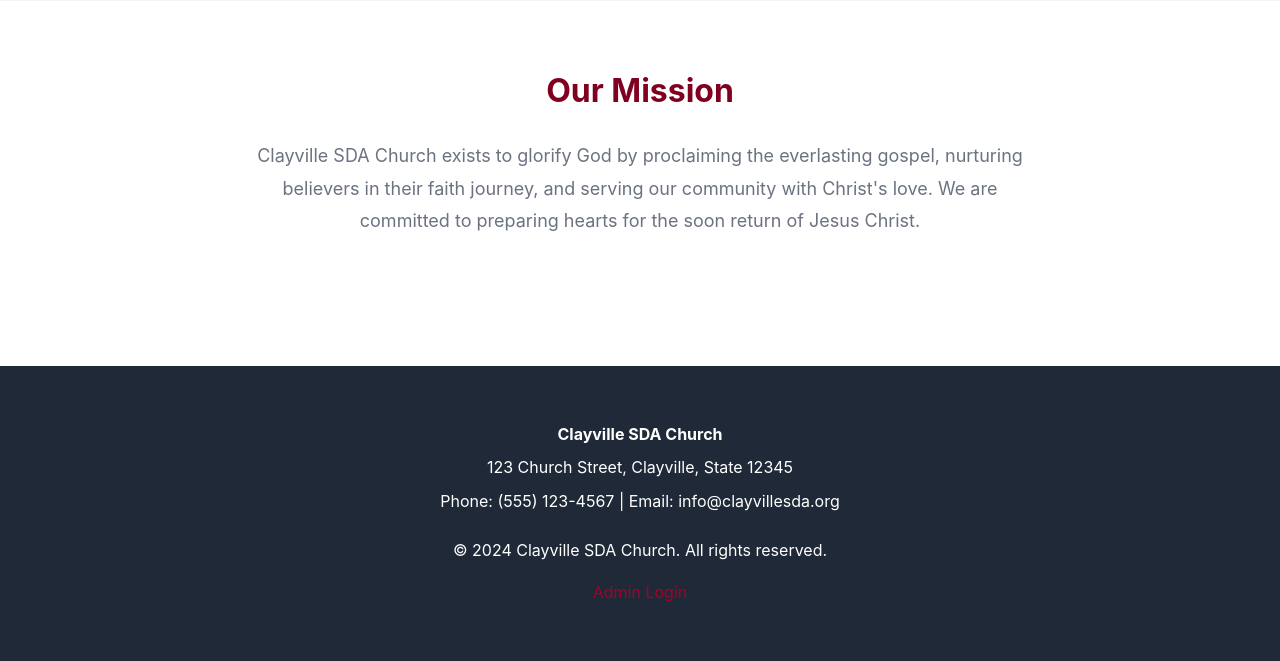
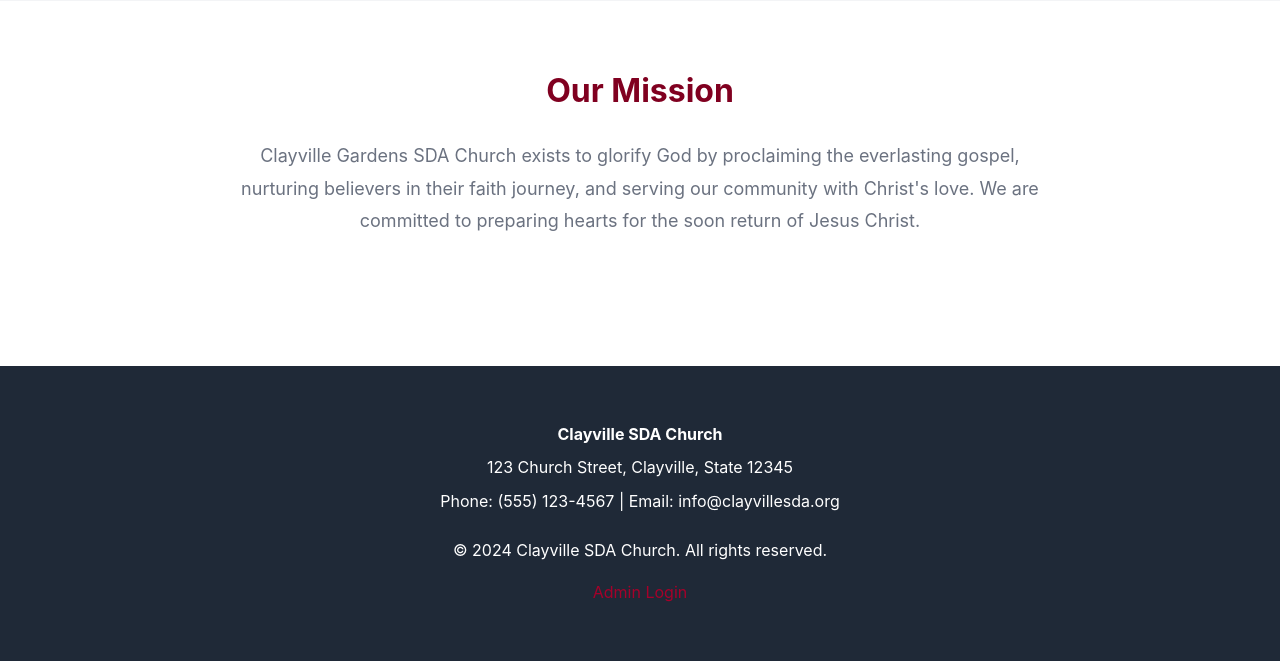
Before and after one commit to MisheckGalx/YouthConnectSDA, a Flask app: page / in a window 1280 px wide. Shown: the part 2277-2938 px from the top of the page. Run offline with Flask 3, Linux system fonts and the light colour scheme; data comes from the database, SQL or seed files in the repository.

Commit message:
Update home.html

```diff
--- a/templates/home.html
+++ b/templates/home.html
@@ -7,7 +7,7 @@
 <div class="hero-slider">
     <div class="slide active" style="background-image: url('https://images.unsplash.com/photo-1438232992991-995b7058bbb3?w=1600&q=80');">
         <div class="slide-overlay">
-            <h1>Clayville SDA Church</h1>
+            <h1>Clayville Gardens SDA Church</h1>
             <p>Proclaiming the Gospel. Serving the Community. Preparing for Christ's Return.</p>
             <div class="cta-buttons">
                 <a href="{{ url_for('services') }}" class="btn btn-primary">Plan Your Visit</a>
@@ -95,7 +95,7 @@
     <div style="max-width: 800px; margin: 0 auto; text-align: center;">
         <h2 style="color: var(--maroon); margin-bottom: 1.5rem; font-size: 2rem;">Our Mission</h2>
         <p style="font-size: 1.125rem; line-height: 1.8; color: var(--gray);">
-            Clayville SDA Church exists to glorify God by proclaiming the everlasting gospel,
+            Clayville Gardens SDA Church exists to glorify God by proclaiming the everlasting gospel,
             nurturing believers in their faith journey, and serving our community with Christ's love.
             We are committed to preparing hearts for the soon return of Jesus Christ.
         </p>
```
